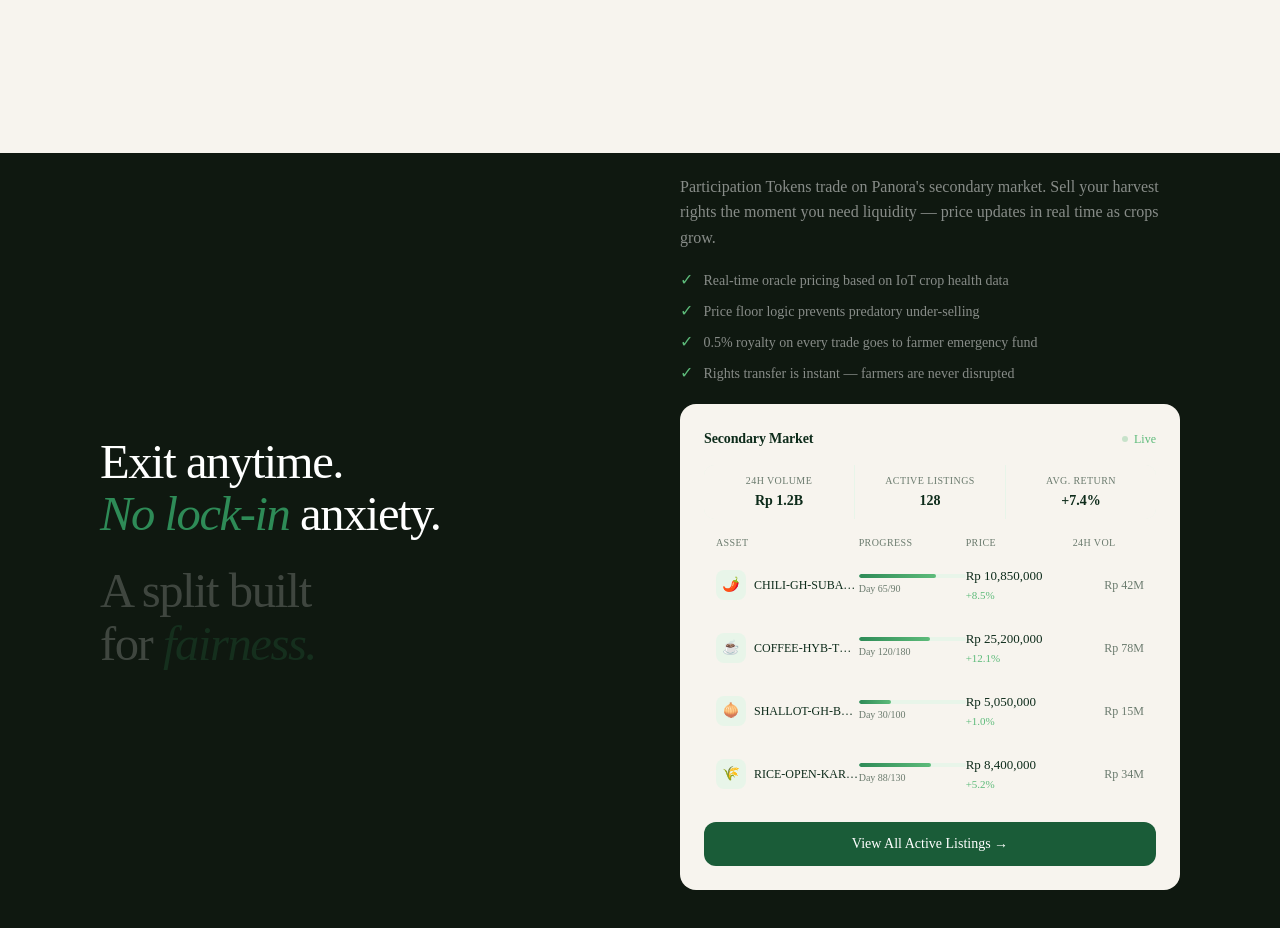
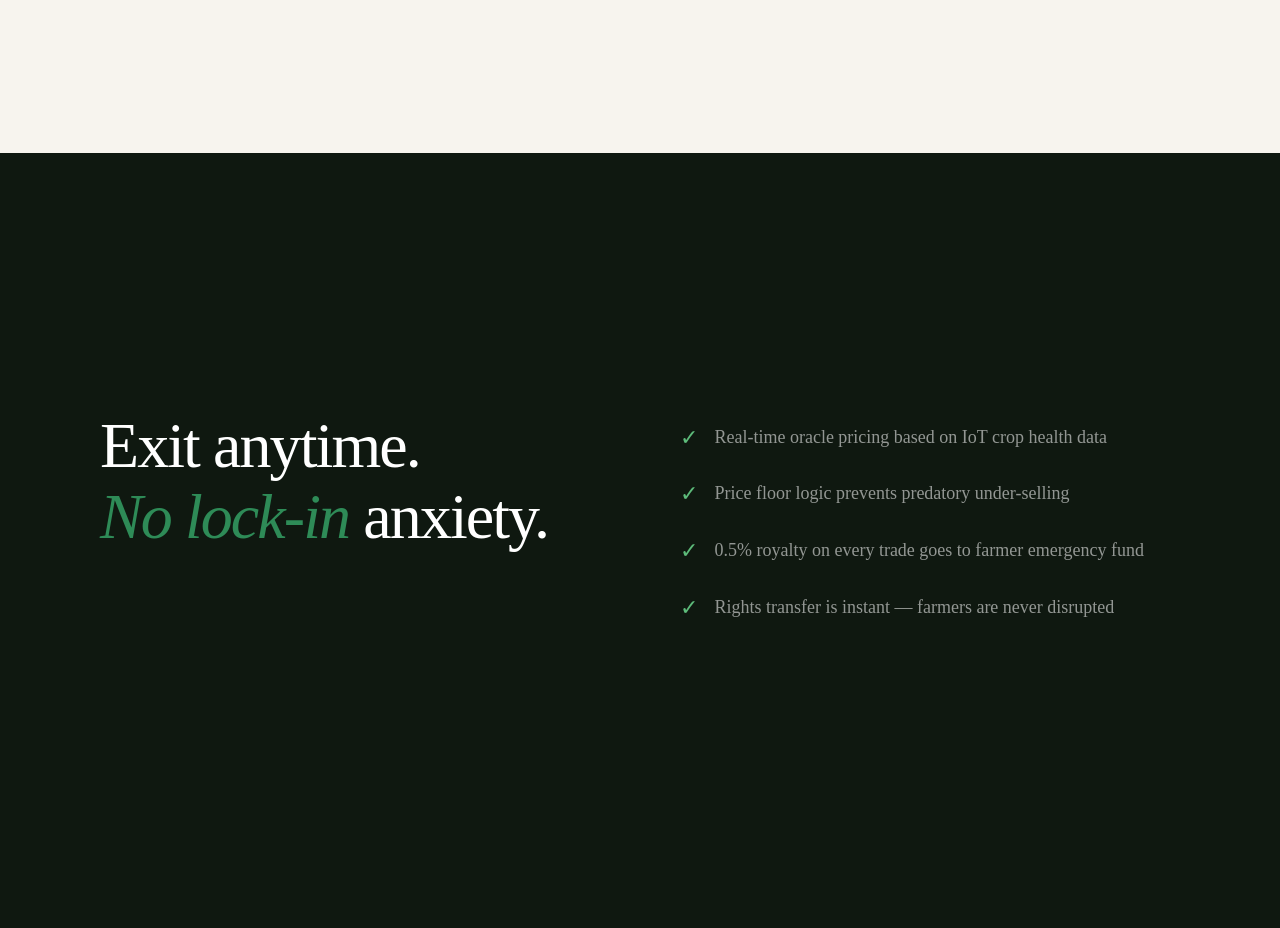
Before and after one commit to PanoraLabs/New-PanoraWeb, a Next.js app: page / in a window 1280 px wide. Shown: the part 9660-10588 px from the top of the page. Built offline with nearby package versions, Linux system fonts and the light colour scheme.

Commit message:
feat: refine market economics section

```diff
--- a/src/app/globals.css
+++ b/src/app/globals.css
@@ -1085,21 +1085,18 @@ nav.nav-scrolled {
   align-items: center;
 }
 
-/* ── LEFT: bold statements ── */
+/* ── LEFT: single text block, lines dim/highlight ── */
 .me-left {
   display: flex;
-  flex-direction: column;
-  gap: 24px;
 }
 
 .me-statement {
   font-family: var(--serif);
-  font-size: clamp(32px, 3.8vw, 56px);
-  line-height: 1.08;
+  font-size: clamp(40px, 5vw, 72px);
+  line-height: 1.12;
   letter-spacing: -0.03em;
   color: var(--white);
   font-weight: 400;
-  transition: opacity 0.1s;
 }
 
 .me-statement em {
@@ -1107,276 +1104,70 @@ nav.nav-scrolled {
   color: var(--leaf);
 }
 
-/* ── RIGHT: detail panels ── */
+.me-line {
+  display: block;
+}
+
+/* ── RIGHT: visuals only ── */
 .me-right {
   position: relative;
-  min-height: 520px;
-}
-
-.me-panel {
+  min-height: 480px;
+  display: flex;
+  align-items: center;
+  justify-content: center;
+}
+
+.me-vis {
+  width: 100%;
+  display: flex;
+  align-items: center;
+}
+
+.me-vis-abs {
+  position: absolute;
+  inset: 0;
+  display: flex;
+  align-items: center;
+}
+
+/* checklist */
+.me-checklist {
+  list-style: none;
   display: flex;
   flex-direction: column;
-  gap: 20px;
-}
-
-.me-panel-abs {
-  position: absolute;
-  inset: 0;
-}
-
-.me-panel-label {
-  font-size: 12px;
-  letter-spacing: 0.12em;
-  text-transform: uppercase;
+  gap: 28px;
+  padding: 0;
+}
+
+.me-checklist li {
+  display: flex;
+  gap: 16px;
+  align-items: flex-start;
+  font-size: 18px;
+  color: rgba(255, 255, 255, 0.55);
+  line-height: 1.5;
+}
+
+.me-check-icon {
   color: var(--sprout);
-  font-weight: 500;
-}
-
-.me-panel-desc {
-  font-size: 16px;
-  color: rgba(255, 255, 255, 0.5);
-  line-height: 1.6;
-  max-width: 480px;
-  font-weight: 300;
-}
-
-/* highlights */
-.me-highlights {
-  list-style: none;
-  display: flex;
-  flex-direction: column;
-  gap: 10px;
-}
-
-.me-highlights li {
-  display: flex;
-  gap: 10px;
-  align-items: flex-start;
-  font-size: 14px;
-  color: rgba(255, 255, 255, 0.5);
-}
-
-.me-check {
-  color: var(--sprout);
-  font-size: 16px;
+  font-size: 22px;
   line-height: 1.3;
-}
-
-/* market card */
-.me-market-card {
-  background: var(--cream);
-  border-radius: 16px;
-  padding: 24px;
-}
-
-.me-card-header {
-  display: flex;
-  justify-content: space-between;
-  align-items: center;
-  margin-bottom: 16px;
-}
-
-.me-card-title {
-  font-size: 14px;
-  font-weight: 600;
-  color: var(--forest);
-  letter-spacing: -0.01em;
-}
-
-.mh-dot {
-  width: 6px;
-  height: 6px;
-  border-radius: 50%;
-  background: var(--sprout);
   flex-shrink: 0;
 }
 
-.me-stats {
-  display: flex;
-  gap: 1px;
-  background: var(--mist);
-  border-radius: 10px;
-  overflow: hidden;
-  margin-bottom: 16px;
-}
-
-.me-stat {
-  flex: 1;
-  display: flex;
-  flex-direction: column;
-  align-items: center;
-  gap: 2px;
-  padding: 8px 6px;
-  background: var(--cream);
-}
-
-.me-stat-label {
-  font-size: 10px;
-  color: var(--stone);
-  text-transform: uppercase;
-  letter-spacing: 0.04em;
-}
-
-.me-stat-value {
-  font-size: 14px;
-  font-weight: 600;
-  color: var(--forest);
-}
-
-.me-cols {
-  display: grid;
-  grid-template-columns: 2fr 1.5fr 1.5fr 1fr;
-  padding: 0 12px 6px;
-  font-size: 10px;
-  text-transform: uppercase;
-  letter-spacing: 0.04em;
-  color: var(--stone);
-}
-
-.me-rows {
-  display: flex;
-  flex-direction: column;
-  gap: 6px;
-}
-
-.me-row {
-  display: grid;
-  grid-template-columns: 2fr 1.5fr 1.5fr 1fr;
-  align-items: center;
-  padding: 10px 12px;
-  border-radius: 10px;
-  background: var(--parchment);
-  transition: background 0.2s;
-}
-
-.me-row:hover {
-  background: var(--mist);
-}
-
-.me-row-asset {
-  display: flex;
-  align-items: center;
-  gap: 8px;
-  min-width: 0;
-}
-
-.me-row-icon {
-  width: 30px;
-  height: 30px;
-  border-radius: 8px;
-  background: var(--mist);
-  display: flex;
-  align-items: center;
-  justify-content: center;
-  font-size: 14px;
+/* donut + pcts horizontal row */
+.me-split-row {
+  display: flex;
+  align-items: center;
+  gap: 40px;
+  width: 100%;
+}
+
+.me-donut {
+  position: relative;
+  width: 280px;
+  height: 280px;
   flex-shrink: 0;
-}
-
-.me-row-name {
-  font-size: 12px;
-  font-weight: 500;
-  color: var(--forest);
-  white-space: nowrap;
-  overflow: hidden;
-  text-overflow: ellipsis;
-}
-
-.me-row-progress {
-  display: flex;
-  flex-direction: column;
-  gap: 3px;
-}
-
-.me-bar-track {
-  width: 100%;
-  height: 4px;
-  border-radius: 2px;
-  background: var(--mist);
-  overflow: hidden;
-}
-
-.me-bar-fill {
-  height: 100%;
-  border-radius: 2px;
-  background: linear-gradient(90deg, var(--leaf), var(--sprout));
-}
-
-.me-bar-label {
-  font-size: 10px;
-  color: var(--stone);
-}
-
-.me-row-pricecol {
-  display: flex;
-  flex-direction: column;
-  gap: 1px;
-}
-
-.me-row-price {
-  font-size: 13px;
-  font-weight: 500;
-  color: var(--forest);
-}
-
-.me-row-change {
-  font-size: 11px;
-  color: var(--sprout);
-  font-weight: 500;
-}
-
-.me-row-volume {
-  font-size: 12px;
-  color: var(--stone);
-  text-align: right;
-}
-
-/* legend */
-.me-legend {
-  display: flex;
-  flex-direction: column;
-  gap: 14px;
-}
-
-.me-legend-item {
-  display: flex;
-  align-items: center;
-  gap: 12px;
-}
-
-.me-legend-dot {
-  width: 12px;
-  height: 12px;
-  border-radius: 50%;
-  flex-shrink: 0;
-}
-
-.me-legend-label {
-  font-size: 15px;
-  color: rgba(255, 255, 255, 0.85);
-  font-weight: 500;
-}
-
-.me-legend-pct {
-  font-weight: 600;
-}
-
-.me-legend-sub {
-  font-size: 13px;
-  color: rgba(255, 255, 255, 0.35);
-}
-
-/* donut */
-.me-donut-wrap {
-  display: flex;
-  flex-direction: column;
-  align-items: center;
-}
-
-.me-donut {
-  position: relative;
-  width: 220px;
-  height: 220px;
-  margin: 0 auto;
 }
 
 .me-donut svg {
@@ -1395,36 +1186,37 @@ nav.nav-scrolled {
 }
 
 .me-dc-label {
-  font-size: 12px;
+  font-size: 14px;
   color: rgba(255, 255, 255, 0.4);
-  margin-bottom: 4px;
+  margin-bottom: 6px;
 }
 
 .me-dc-val {
   font-family: var(--serif);
-  font-size: 32px;
+  font-size: 42px;
   color: var(--white);
 }
 
-.me-pct-row {
-  margin-top: 20px;
-  display: flex;
-  justify-content: center;
-  gap: 24px;
+.me-pct-col {
+  display: flex;
+  flex-direction: column;
+  gap: 28px;
 }
 
 .me-pct-item {
-  text-align: center;
+  text-align: left;
 }
 
 .me-pct-val {
   font-family: var(--serif);
-  font-size: 24px;
+  font-size: 36px;
+  line-height: 1;
 }
 
 .me-pct-label {
-  font-size: 11px;
+  font-size: 15px;
   color: rgba(255, 255, 255, 0.4);
+  margin-top: 4px;
 }
 
 /* ── PROOF / TRUST ── */
@@ -1664,48 +1456,23 @@ footer {
   }
 
   .me-statement {
-    font-size: clamp(28px, 7vw, 40px);
+    font-size: clamp(32px, 8vw, 48px);
+    opacity: 1 !important;
   }
 
   .me-right {
     min-height: unset;
-  }
-
-  .me-panel,
-  .me-panel-abs {
+    flex-direction: column;
+    gap: 48px;
+  }
+
+  .me-vis,
+  .me-vis-abs {
     position: static;
     opacity: 1 !important;
     transform: none !important;
   }
 
-  .me-panel-abs {
-    margin-top: 48px;
-  }
-
-  .me-market-card {
-    padding: 20px;
-  }
-
-  .me-cols {
-    display: none;
-  }
-
-  .me-row {
-    grid-template-columns: 1fr 1fr;
-    grid-template-rows: auto auto;
-    gap: 8px 12px;
-    padding: 12px;
-  }
-
-  .me-row-asset,
-  .me-row-progress {
-    grid-column: 1 / -1;
-  }
-
-  .me-row-volume {
-    text-align: left;
-  }
-
   footer {
     padding: 60px 24px 32px;
   }
--- a/src/components/sections/MarketEconomics.tsx
+++ b/src/components/sections/MarketEconomics.tsx
@@ -2,38 +2,14 @@
 
 import { useRef } from "react"
 import { motion, useScroll, useTransform } from "framer-motion"
-import { Button } from "@/components/ui/button"
-import { Badge } from "@/components/ui/badge"
 import { DONUT_C, DONUT_L1, DONUT_L2, DONUT_L3 } from "./constants"
 
-/* ── data ── */
-const stats = [
-  { label: "24h Volume", value: "Rp 1.2B" },
-  { label: "Active Listings", value: "128" },
-  { label: "Avg. Return", value: "+7.4%" },
+const legend = [
+  { color: "var(--leaf)", pct: "55%", label: "Farmers" },
+  { color: "var(--gold)", pct: "35%", label: "Investors" },
+  { color: "var(--stone)", pct: "10%", label: "Ecosystem" },
 ] as const
 
-const rows = [
-  { icon: "🌶️", name: "CHILI-GH-SUBANG-Q2", progress: 65, total: 90, price: "Rp 10,850,000", change: "+8.5%", volume: "Rp 42M" },
-  { icon: "☕", name: "COFFEE-HYB-TORAJA-Q1", progress: 120, total: 180, price: "Rp 25,200,000", change: "+12.1%", volume: "Rp 78M" },
-  { icon: "🧅", name: "SHALLOT-GH-BREBES-Q2", progress: 30, total: 100, price: "Rp 5,050,000", change: "+1.0%", volume: "Rp 15M" },
-  { icon: "🌾", name: "RICE-OPEN-KARAWANG-Q2", progress: 88, total: 130, price: "Rp 8,400,000", change: "+5.2%", volume: "Rp 34M" },
-] as const
-
-const legend = [
-  { color: "var(--leaf)", pct: "55%", label: "Farmers", sub: "Directly to yield-account, cashable in IDR" },
-  { color: "var(--gold)", pct: "35%", label: "Investors", sub: "Proportional to stake, claimable to wallet" },
-  { color: "var(--stone)", pct: "10%", label: "Platform & Ecosystem", sub: "4% ops · 4% Node Agents · 2% Emergency Fund" },
-] as const
-
-const highlights = [
-  "Real-time oracle pricing based on IoT crop health data",
-  "Price floor logic prevents predatory under-selling",
-  "0.5% royalty on every trade goes to farmer emergency fund",
-  "Rights transfer is instant — farmers are never disrupted",
-] as const
-
-/* ── component ── */
 export function MarketEconomics() {
   const containerRef = useRef<HTMLDivElement>(null)
   const { scrollYProgress } = useScroll({
@@ -41,142 +17,53 @@ export function MarketEconomics() {
     offset: ["start start", "end end"],
   })
 
-  // Left text opacities: first statement highlighted in first half, second in second half
-  const opacity1 = useTransform(scrollYProgress, [0, 0.35, 0.5, 0.55], [1, 1, 0.2, 0.2])
-  const opacity2 = useTransform(scrollYProgress, [0, 0.35, 0.5, 0.55, 1], [0.2, 0.2, 1, 1, 1])
+  // Left: statement 1 starts highlighted then dims; statement 2 starts hidden, fades to dimmed, then highlights
+  const o1 = useTransform(scrollYProgress, [0, 0.3, 0.45, 0.5], [1, 1, 0.2, 0.2])
+  const o2 = useTransform(scrollYProgress, [0, 0.2, 0.3, 0.45, 0.5, 1], [0, 0, 0.2, 0.2, 1, 1])
 
-  // Right panel: crossfade between market card and donut
-  const marketOpacity = useTransform(scrollYProgress, [0, 0.4, 0.5], [1, 1, 0])
-  const marketY = useTransform(scrollYProgress, [0.4, 0.5], [0, -40])
-  const donutOpacity = useTransform(scrollYProgress, [0.4, 0.55], [0, 1])
-  const donutY = useTransform(scrollYProgress, [0.4, 0.55], [40, 0])
+  // Right: crossfade visuals
+  const vis1Opacity = useTransform(scrollYProgress, [0, 0.35, 0.5], [1, 1, 0])
+  const vis1Y = useTransform(scrollYProgress, [0.35, 0.5], [0, -30])
+  const vis2Opacity = useTransform(scrollYProgress, [0.35, 0.55], [0, 1])
+  const vis2Y = useTransform(scrollYProgress, [0.35, 0.55], [30, 0])
 
   return (
     <section ref={containerRef} className="me-scroll-container">
       <div className="me-sticky">
         <div className="me-inner">
-          {/* ── LEFT: bold text statements ── */}
+          {/* ── LEFT: all statements inline as one text block ── */}
           <div className="me-left">
-            <motion.h2 className="me-statement" style={{ opacity: opacity1 }}>
-              Exit anytime.
-              <br />
-              <em>No lock-in</em> anxiety.
-            </motion.h2>
-
-            <motion.h2 className="me-statement" style={{ opacity: opacity2 }}>
-              A split built
-              <br />
-              for <em>fairness.</em>
-            </motion.h2>
+            <h2 className="me-statement">
+              <motion.span className="me-line" style={{ opacity: o1 }}>
+                Exit anytime.
+              </motion.span>
+              <motion.span className="me-line" style={{ opacity: o1 }}>
+                <em>No lock-in</em> anxiety.
+              </motion.span>
+              <motion.span className="me-line" style={{ opacity: o2 }}>
+                A split built
+              </motion.span>
+              <motion.span className="me-line" style={{ opacity: o2 }}>
+                for <em>fairness.</em>
+              </motion.span>
+            </h2>
           </div>
 
-          {/* ── RIGHT: detail panels ── */}
+          {/* ── RIGHT: visuals only ── */}
           <div className="me-right">
-            {/* Panel 1: Market */}
-            <motion.div className="me-panel" style={{ opacity: marketOpacity, y: marketY }}>
-              <div className="me-panel-label">Liquidity</div>
-              <p className="me-panel-desc">
-                Participation Tokens trade on Panora&apos;s secondary market.
-                Sell your harvest rights the moment you need liquidity — price
-                updates in real time as crops grow.
-              </p>
-
-              <ul className="me-highlights">
-                {highlights.map((text) => (
-                  <li key={text}>
-                    <span className="me-check">✓</span>
-                    {text}
-                  </li>
-                ))}
+            {/* Visual 1: checklist */}
+            <motion.div className="me-vis" style={{ opacity: vis1Opacity, y: vis1Y }}>
+              <ul className="me-checklist">
+                <li><span className="me-check-icon">✓</span>Real-time oracle pricing based on IoT crop health data</li>
+                <li><span className="me-check-icon">✓</span>Price floor logic prevents predatory under-selling</li>
+                <li><span className="me-check-icon">✓</span>0.5% royalty on every trade goes to farmer emergency fund</li>
+                <li><span className="me-check-icon">✓</span>Rights transfer is instant — farmers are never disrupted</li>
               </ul>
-
-              <div className="me-market-card">
-                <div className="me-card-header">
-                  <span className="me-card-title">Secondary Market</span>
-                  <Badge variant="live">
-                    <motion.span
-                      className="mh-dot"
-                      animate={{ opacity: [1, 0.3, 1] }}
-                      transition={{ duration: 2, repeat: Infinity, ease: "easeInOut" }}
-                    />
-                    Live
-                  </Badge>
-                </div>
-
-                <div className="me-stats">
-                  {stats.map(({ label, value }) => (
-                    <div key={label} className="me-stat">
-                      <span className="me-stat-label">{label}</span>
-                      <span className="me-stat-value">{value}</span>
-                    </div>
-                  ))}
-                </div>
-
-                <div className="me-cols">
-                  <span>Asset</span>
-                  <span>Progress</span>
-                  <span>Price</span>
-                  <span>24h Vol</span>
-                </div>
-
-                <div className="me-rows">
-                  {rows.map(({ icon, name, progress, total, price, change, volume }) => {
-                    const pct = Math.round((progress / total) * 100)
-                    return (
-                      <div key={name} className="me-row">
-                        <div className="me-row-asset">
-                          <div className="me-row-icon">{icon}</div>
-                          <div className="me-row-name">{name}</div>
-                        </div>
-                        <div className="me-row-progress">
-                          <div className="me-bar-track">
-                            <div className="me-bar-fill" style={{ width: `${pct}%` }} />
-                          </div>
-                          <span className="me-bar-label">Day {progress}/{total}</span>
-                        </div>
-                        <div className="me-row-pricecol">
-                          <div className="me-row-price">{price}</div>
-                          <div className="me-row-change">{change}</div>
-                        </div>
-                        <div className="me-row-volume">{volume}</div>
-                      </div>
-                    )
-                  })}
-                </div>
-
-                <Button variant="moss" size="full" className="mt-5 rounded-xl">
-                  View All Active Listings →
-                </Button>
-              </div>
             </motion.div>
 
-            {/* Panel 2: Economics */}
-            <motion.div
-              className="me-panel me-panel-abs"
-              style={{ opacity: donutOpacity, y: donutY }}
-            >
-              <div className="me-panel-label">Economics</div>
-              <p className="me-panel-desc">
-                Net profit is distributed transparently, on-chain, the moment
-                settlement occurs — no middlemen taking silent cuts.
-              </p>
-
-              <div className="me-legend">
-                {legend.map(({ color, pct, label, sub }) => (
-                  <div key={label} className="me-legend-item">
-                    <div className="me-legend-dot" style={{ background: color }} />
-                    <div>
-                      <div className="me-legend-label">
-                        <span className="me-legend-pct" style={{ color }}>{pct}</span>
-                        {" — "}{label}
-                      </div>
-                      <div className="me-legend-sub">{sub}</div>
-                    </div>
-                  </div>
-                ))}
-              </div>
-
-              <div className="me-donut-wrap">
+            {/* Visual 2: donut + pcts horizontal */}
+            <motion.div className="me-vis me-vis-abs" style={{ opacity: vis2Opacity, y: vis2Y }}>
+              <div className="me-split-row">
                 <div className="me-donut">
                   <svg viewBox="0 0 200 200">
                     <circle cx="100" cy="100" r="80" fill="none" stroke="rgba(255,255,255,0.06)" strokeWidth="28" />
@@ -218,7 +105,7 @@ export function MarketEconomics() {
                   </div>
                 </div>
 
-                <div className="me-pct-row">
+                <div className="me-pct-col">
                   {legend.map(({ pct, label, color }) => (
                     <div key={label} className="me-pct-item">
                       <div className="me-pct-val" style={{ color }}>{pct}</div>
```
